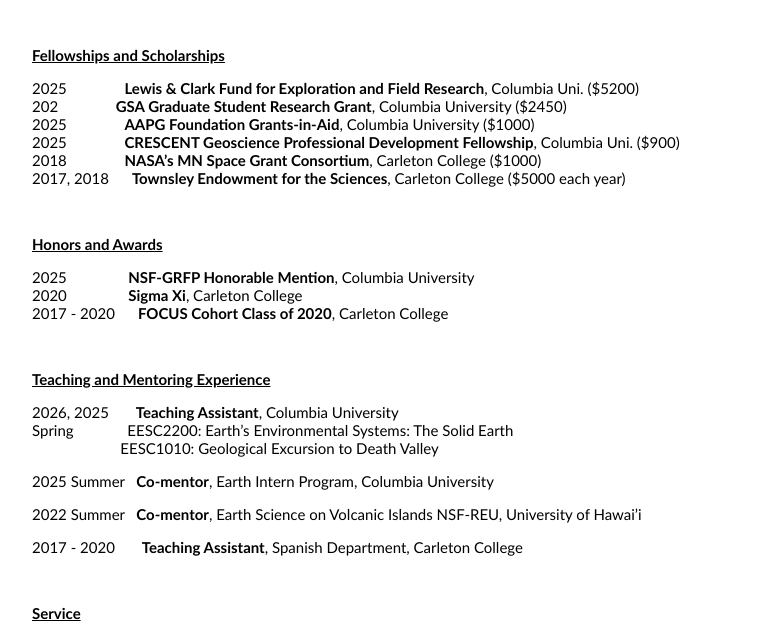
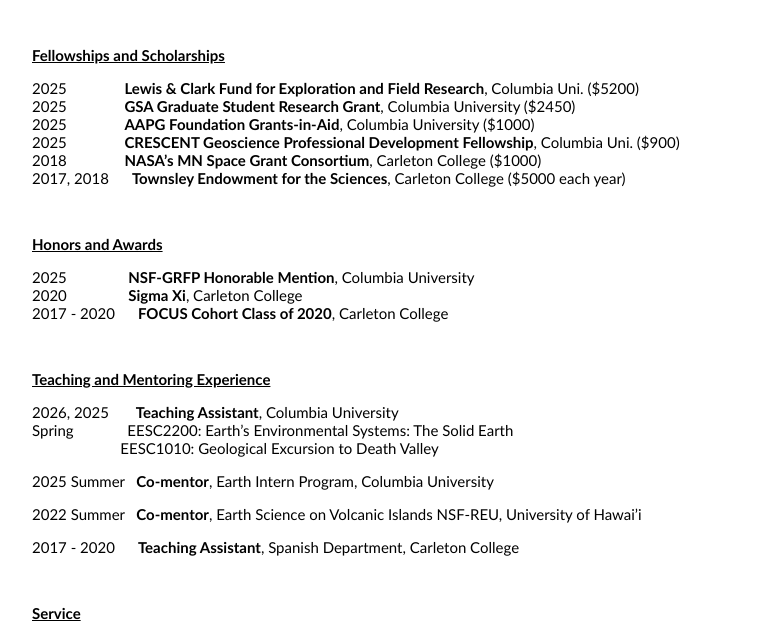
Before and after one commit to MeritxellC/MeritxellC.github.io, a Jekyll site: the page built from cv/cv.md, in a window 1280 px wide. Shown: the part 605-1243 px from the top of the page, without its empty margins (258-1016 px from the left). Built offline with Jekyll 4.4.1, drawn with Linux system fonts in a browser that asks for light colours.

Commit message:
fix typo

```diff
--- a/cv/cv.md
+++ b/cv/cv.md
@@ -48,7 +48,7 @@ layout: default
 
 <p>
 2025&nbsp;&nbsp;&nbsp;&nbsp;&nbsp;&nbsp;&nbsp;&nbsp;&nbsp;&nbsp;&nbsp;&nbsp;&nbsp;&nbsp; <b>Lewis & Clark Fund for Exploration and Field Research</b>, Columbia Uni. ($5200)<br>
-202&nbsp;&nbsp;&nbsp;&nbsp;&nbsp;&nbsp;&nbsp;&nbsp;&nbsp;&nbsp;&nbsp;&nbsp;&nbsp;&nbsp; <b>GSA Graduate Student Research Grant</b>, Columbia University ($2450)<br>
+2025&nbsp;&nbsp;&nbsp;&nbsp;&nbsp;&nbsp;&nbsp;&nbsp;&nbsp;&nbsp;&nbsp;&nbsp;&nbsp;&nbsp; <b>GSA Graduate Student Research Grant</b>, Columbia University ($2450)<br>
 2025&nbsp;&nbsp;&nbsp;&nbsp;&nbsp;&nbsp;&nbsp;&nbsp;&nbsp;&nbsp;&nbsp;&nbsp;&nbsp;&nbsp; <b>AAPG Foundation Grants-in-Aid</b>, Columbia University ($1000) <br>
 2025&nbsp;&nbsp;&nbsp;&nbsp;&nbsp;&nbsp;&nbsp;&nbsp;&nbsp;&nbsp;&nbsp;&nbsp;&nbsp;&nbsp; <b>CRESCENT Geoscience Professional Development Fellowship</b>, Columbia Uni. ($900)<br>
 2018&nbsp;&nbsp;&nbsp;&nbsp;&nbsp;&nbsp;&nbsp;&nbsp;&nbsp;&nbsp;&nbsp;&nbsp;&nbsp;&nbsp; <b>NASA’s MN Space Grant Consortium</b>, Carleton College ($1000)<br>
@@ -76,7 +76,7 @@ Spring&nbsp;&nbsp;&nbsp;&nbsp;&nbsp;&nbsp;&nbsp;&nbsp;&nbsp;&nbsp;&nbsp;&nbsp;&n
 
 2022 Summer&nbsp;&nbsp;&nbsp;<strong>Co-mentor</strong>, Earth Science on Volcanic Islands NSF-REU, University of Hawai'i <br>
 
-2017 - 2020&nbsp;&nbsp;&nbsp;&nbsp;&nbsp;&nbsp;&nbsp;<strong>Teaching Assistant</strong>, Spanish Department, Carleton College <br>
+2017 - 2020&nbsp;&nbsp;&nbsp;&nbsp;&nbsp;&nbsp;<strong>Teaching Assistant</strong>, Spanish Department, Carleton College <br>
 
 <br style="line-height:1">
 
```
